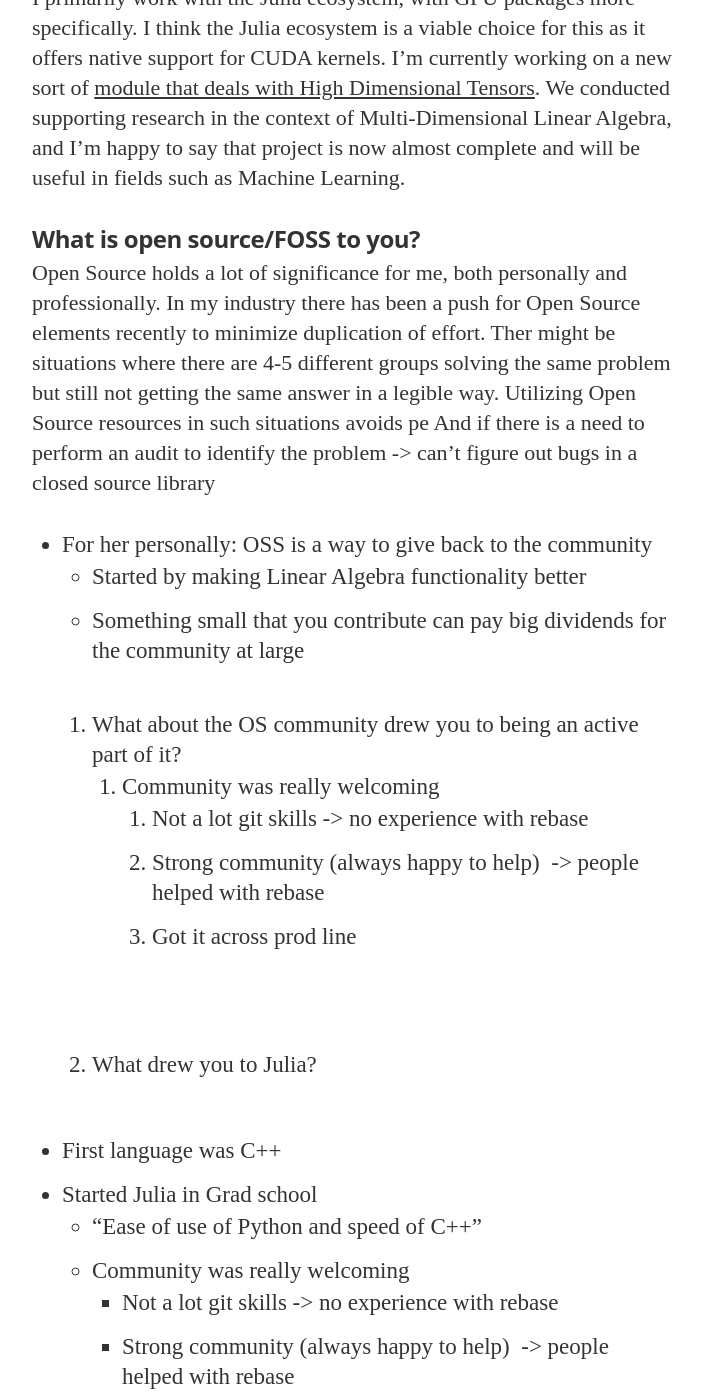
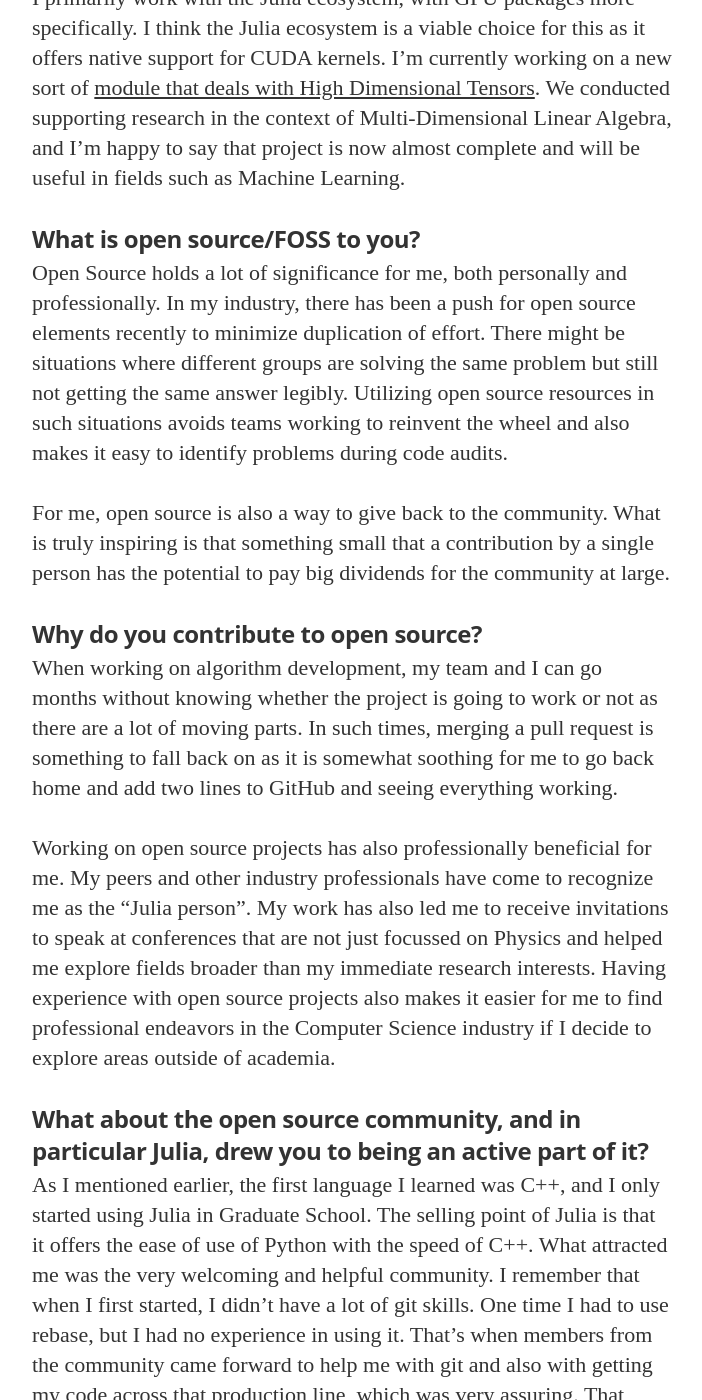
Before and after one commit to HackIllinois/blog, a Jekyll site: the page built from _posts/2019-08-28-mentor-spotlight-katharine-hyatt.markdown, in a window 1280 px wide and 1400 px high, scrolled down 1227 px. Shown: the whole window, without its empty margins (288-990 px from the left). Built offline with Jekyll 4.4.1, drawn with Linux system fonts in a browser that asks for light colours; nearby versions of some CDN libraries; some web fonts are replaced; some of the changed text lies outside the part shown.

Commit message:
Update 2019-08-28-mentor-spotlight-katharine-hyatt.markdown

```diff
--- a/_posts/2019-08-28-mentor-spotlight-katharine-hyatt.markdown
+++ b/_posts/2019-08-28-mentor-spotlight-katharine-hyatt.markdown
@@ -22,71 +22,24 @@
 I primarily work with the Julia ecosystem, with GPU packages more specifically. I think the Julia ecosystem is a viable choice for this as it offers native support for CUDA kernels. I'm currently working on a new sort of [module that deals with High Dimensional Tensors](https://github.com/ITensor/ITensors.jl). We conducted supporting research in the context of Multi-Dimensional Linear Algebra, and I'm happy to say that project is now almost complete and will be useful in fields such as Machine Learning.
 
 ### What is open source/FOSS to you?
-Open Source holds a lot of significance for me, both personally and professionally. In my industry there has been a push for Open Source elements recently to minimize duplication of effort. Ther might be situations where there are 4-5 different groups solving the same problem but still not getting the same answer in a legible way. Utilizing Open Source resources in such situations avoids pe And if there is a need to perform an audit to identify the problem -&gt; can’t figure out bugs in a closed source library
+Open Source holds a lot of significance for me, both personally and professionally. In my industry, there has been a push for open source elements recently to minimize duplication of effort. There might be situations where different groups are solving the same problem but still not getting the same answer legibly. Utilizing open source resources in such situations avoids teams working to reinvent the wheel and also makes it easy to identify problems during code audits.
 
-- For her personally: OSS is a way to give back to the community
-    - Started by making Linear Algebra functionality better
-    - Something small that you contribute can pay big dividends for the community at large
+For me, open source is also a way to give back to the community. What is truly inspiring is that something small that a contribution by a single person has the potential to pay big dividends for the community at large.
 
+### Why do you contribute to open source?
+When working on algorithm development, my team and I can go months without knowing whether the project is going to work or not as there are a lot of moving parts. In such times, merging a pull request is something to fall back on as it is somewhat soothing for me to go back home and add two lines to GitHub and seeing everything working.
 
+Working on open source projects has also professionally beneficial for me. My peers and other industry professionals have come to recognize me as the "Julia person". My work has also led me to receive invitations to speak at conferences that are not just focussed on Physics and helped me explore fields broader than my immediate research interests. Having experience with open source projects also makes it easier for me to find professional endeavors in the Computer Science industry if I decide to explore areas outside of academia.
 
-    1. What about the OS community drew you to being an active part of it?
-        1. Community was really welcoming
-            1. Not a lot git skills -&gt; no experience with rebase
-            2. Strong community (always happy to help)  -&gt; people helped with rebase
-            3. Got it across prod line
+### What about the open source community, and in particular Julia, drew you to being an active part of it?
+As I mentioned earlier, the first language I learned was C++, and I only started using Julia in Graduate School. The selling point of Julia is that it offers the ease of use of Python with the speed of C++. What attracted me was the very welcoming and helpful community. I remember that when I first started, I didn't have a lot of git skills. One time I had to use rebase, but I had no experience in using it. That's when members from the community came forward to help me with git and also with getting my code across that production line, which was very assuring. That experience was definitely something that stuck with me and made me want to be part of this wonderful community.
 
-  1. What drew you to Julia?
+### What was your first interaction/impression of open source and how has your involvement in open source evolved over time?
+I've been using Julia since Graduate School. I first started contributing by writing tests and fixing edge cases in my free time, usually when waiting for simulations to finish running. My first Julia PR was on January 2nd, 2015, where I added some tests to Reduce.jl. At the time, the language was not as mature as it is today, and I occasionally encountered little bugs and missing features.
 
-- First language was C++
-- Started Julia in Grad school
-    - "Ease of use of Python and speed of C++"
-    - Community was really welcoming
-        - Not a lot git skills -&gt; no experience with rebase
-        - Strong community (always happy to help)  -&gt; people helped with rebase
-        - Got it across prod line
+There have been some pretty noticible changes as the Julia community has grown in the past few years. Today I hear comments like, "This stuff is so reliable" or "This never breaks", which was unheard of in the past.
 
-1. Why do you contribute to open source?
-
-- When working on algorithm development, people can go months without knowing whether the project is going to work or not as there are a lot of moving parts
-    - Soothing for her to back home and add 2 lines to github and seeing everything works and then merge pr
-    - Something to fall back on
-
-- Also professionally useful (not everybody can have this experience)
-    - Peers and professionals recognize her as the “Julia person”
-    - Receive invitations to speak at conferences that are not just Physics focussed
-    - Also makes it easier for her to find an industry job if she ever decides to move on from academia
-
-
-
-1. What was your first interaction/impression of open source and how has your involvement in open source evolved over time?
-
-- First Interaction
-    - First Julia PR was on Jan 2nd 2015 (really bored over break?)
-        - Added tests to Reduce.jl
-
-    - Had to use git rebase
-        - Tim H. walked her through rebasing which was very reassuring (again, helpful community)
-
-      - Julia was not as mature when she started using it
-        - Encountered little bugs and missing features
-
-- Started with writing tests and fixing edge cases
-    - Started contributing in her free time when waiting for simulations to run
-    - Using Julia since Grad School
-    - 9th most commits all-time (!)
-
-- Evolution: As the Julia community has grown, there have been some pretty noticeable changes
-    - For her
-        - Now people tag her to review PRs while when she started she could just do things at her own pace
-        - Now people ask her to merge PRs when she might have other stuff going on
-        - Hears comments like “this stuff is so reliable”, or “this never breaks”; it never used to be like that
-
-    - Community
-        - No longer the only women in Julia (yay!)
-        - Used to be the one people came to when they wanted opinion of women in Julia -&gt; doesn’t have to do community manager role anymore
-
-
+I have also grown with the community, and have personally gained a lot of knowledge of experience. Today I have the 9th most commits to the language, and my experience has changed my role in the community in different ways. Now contributers sometimes ask me to review and merge PRs, which can be a little inconvenient when I have other stuff going. Now contributors sometimes ask me to review and merge PRs, which can be a little inconvenient when I have other stuff going. This is very different from my early days when I could do things at my own pace. I'm no longer also the only woman in the Julia community, and so I don't have to play the role of community manager whenever people wanted the opinion of women in Julia.
 
 1. What do you recommend to beginners interested in Open Source?
 
```
Also changed, not shown: other parts of _posts/2019-08-28-mentor-spotlight-katharine-hyatt.markdown (+1 -1 lines).
